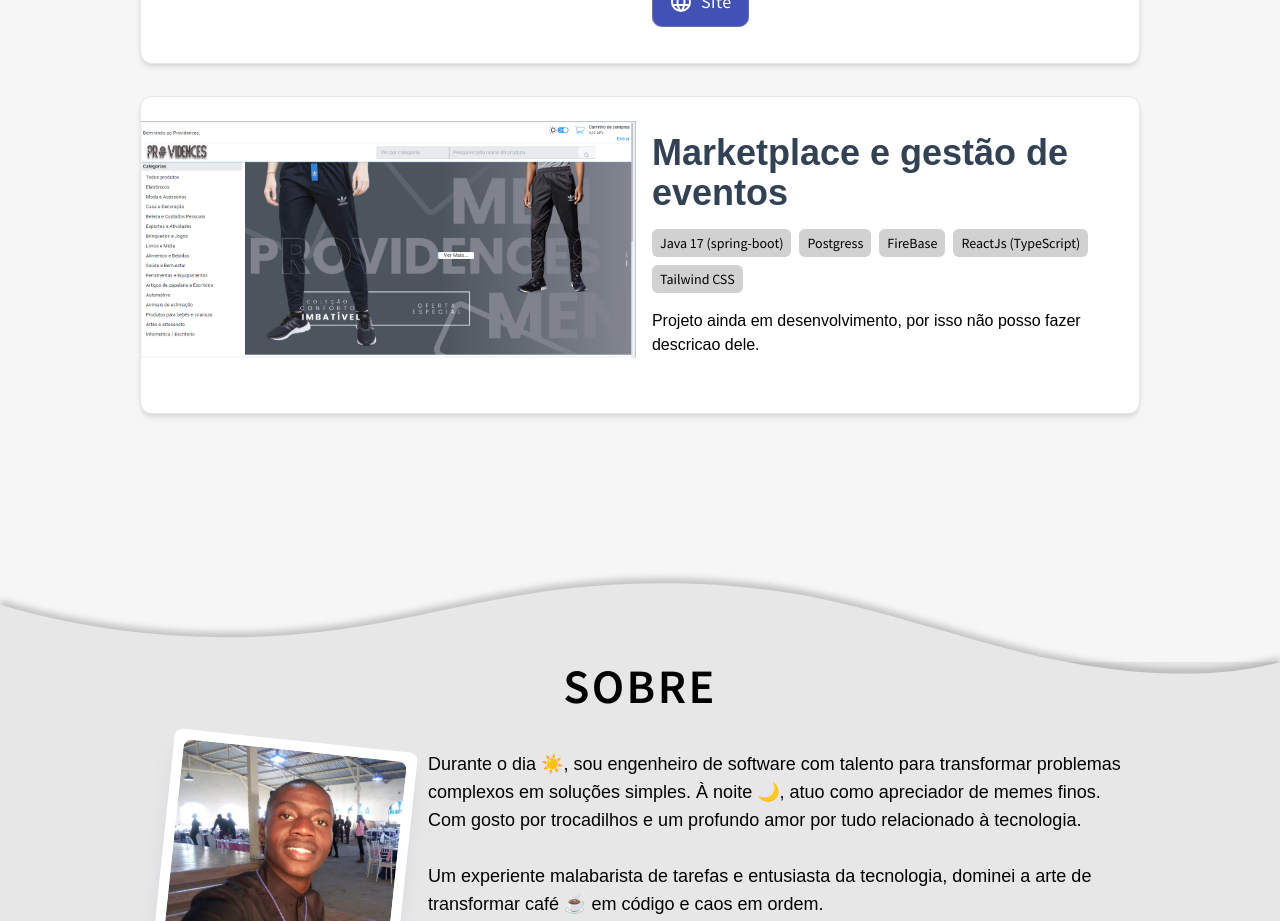
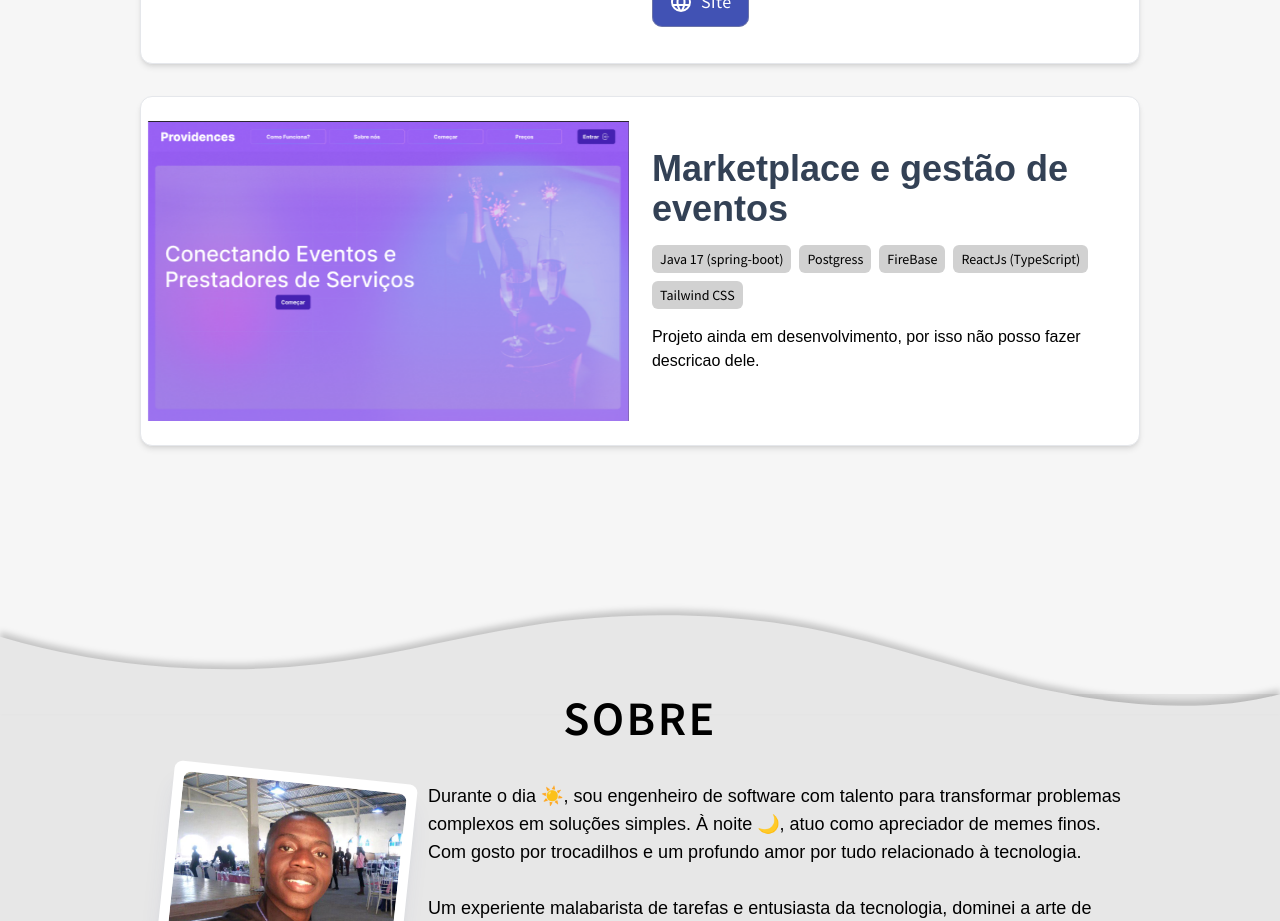
Before and after one commit to juvenciofigo/Portifolio, a Vue app: page / in a window 1280 px wide. Shown: the part 2100-3021 px from the top of the page. Built offline with nearby package versions, Linux system fonts and the light colour scheme.

Commit message:
Update pt_projects.ts

```diff
--- a/src/i18n/pt/pt_projects.ts
+++ b/src/i18n/pt/pt_projects.ts
@@ -17,7 +17,7 @@ const projects: Projects = {
     {
       name: 'Marketplace e gestão de eventos',
       techstack: ['Java 17 (spring-boot)', 'Postgress', 'FireBase', 'ReactJs (TypeScript)', 'Tailwind CSS'],
-      image: 'providences.webp',
+      image: 'evento.webp',
       description:
         'Projeto ainda em desenvolvimento, por isso não posso fazer descricao dele.',
       src: '',
```
